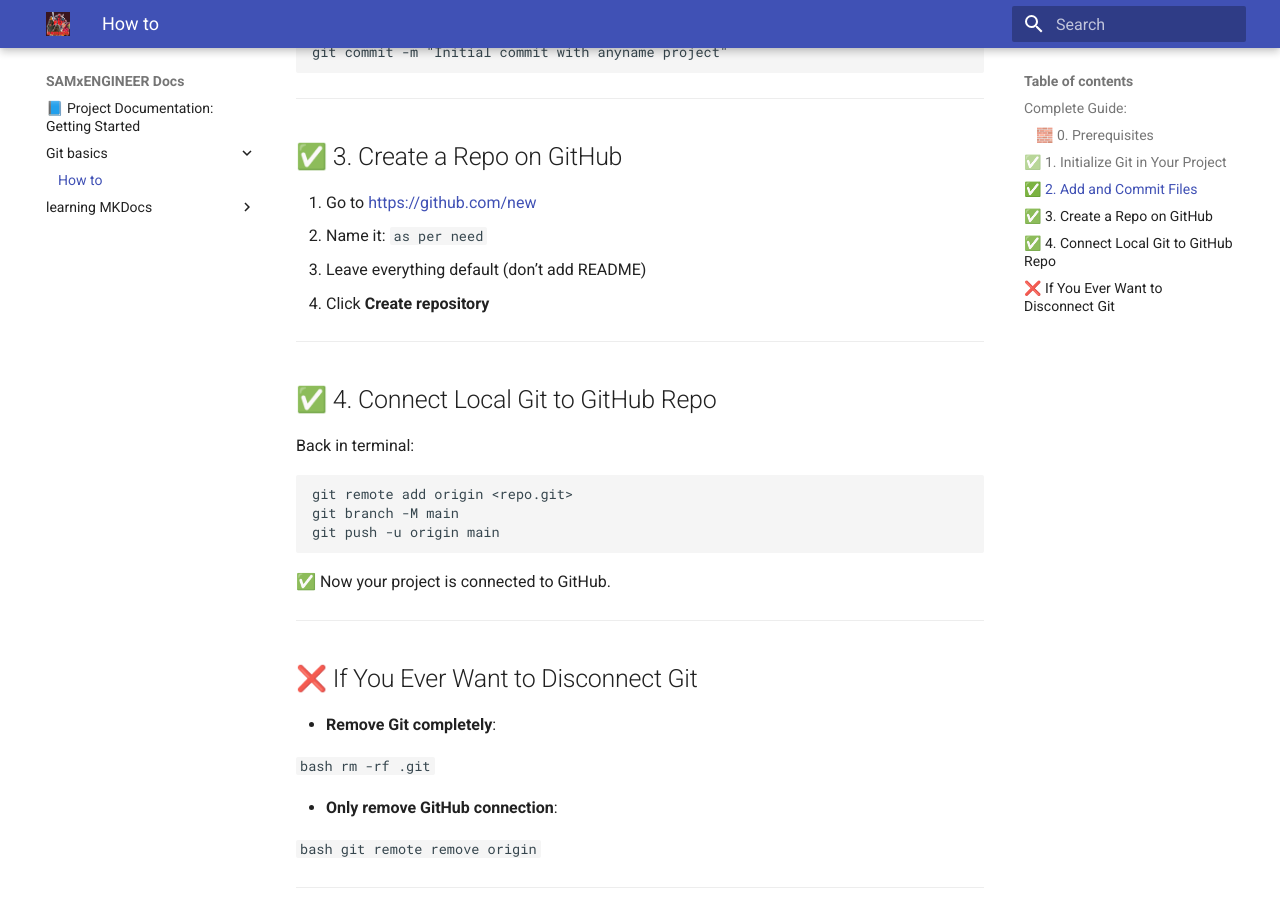
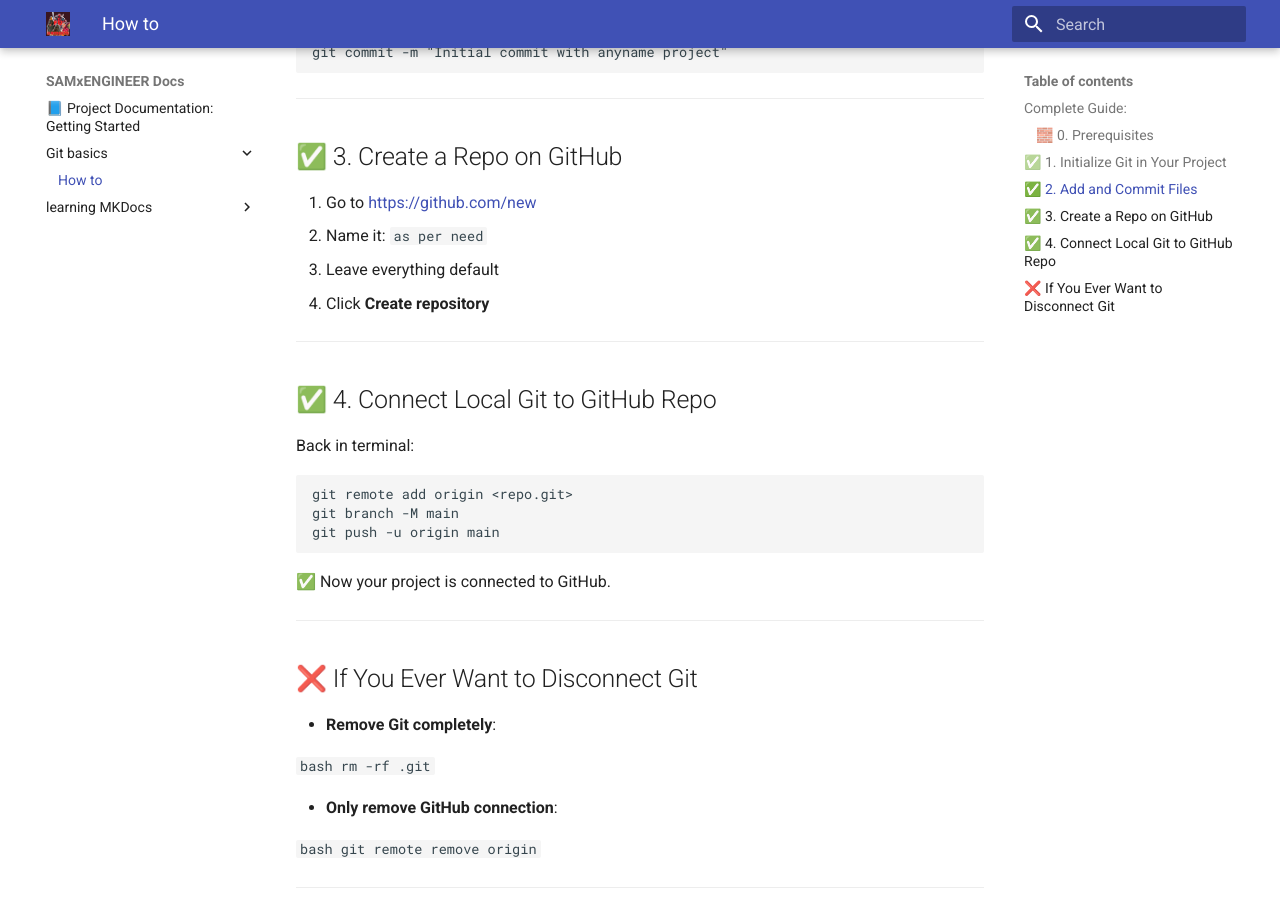
Before and after one commit to SAMxENGINEER/ALL_DOCUMENTATIONS-, an MkDocs documentation site: the page built from docs/Git_basics/how_to.md, in a window 1280 px wide and 900 px high, scrolled down 881 px. Built offline with MkDocs 1.6.1 and Material for MkDocs 9.7.7, drawn with Linux system fonts in a browser that asks for light colours.

```diff
--- a/docs/Git_basics/how_to.md
+++ b/docs/Git_basics/how_to.md
@@ -44,7 +44,7 @@
 
 1. Go to [https://github.com/new](https://github.com/new)
 2. Name it: `as per need`
-3. Leave everything default (don’t add README)
+3. Leave everything default
 4. Click **Create repository**
 
 ---
```
